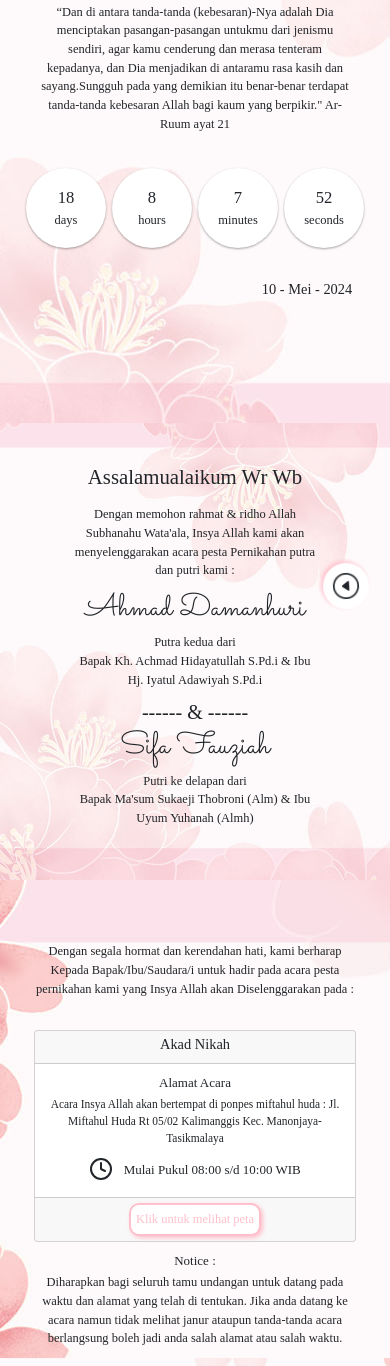
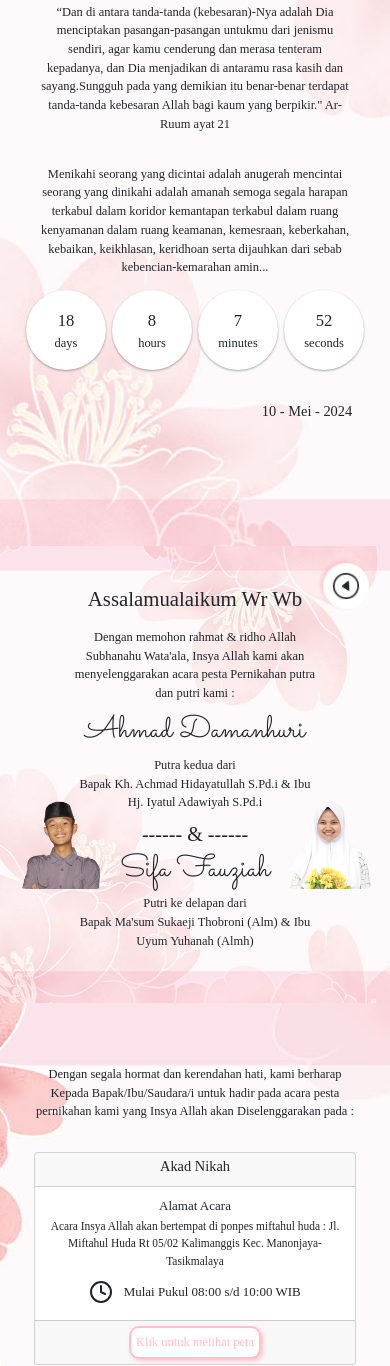
Before and after one commit to anggarun/invitation.github.io, a plain HTML site: page undangan/undangan.html in a window 390 px wide. Shown: the part 209-1575 px from the top of the page. Drawn offline with nearby package versions, Linux system fonts and the light colour scheme; a script that the page names is missing; a web font is replaced by a local one.

Commit message:
tambah foto

```diff
--- a/undangan/style2.css
+++ b/undangan/style2.css
@@ -64,6 +64,22 @@ p {
   z-index: -1;
   background-position: center;
   background-size: cover;
+}
+
+.foto {
+  position: absolute;
+  width: 100vw;
+  padding: 3.5rem;
+  top: 38%;
+}
+.foto img {
+  width: 230px;
+  border-top-right-radius: 50% !important;
+  border-top-left-radius: 50% !important;
+  border-bottom-right-radius: 10px !important;
+  border-bottom-left-radius: 10px !important;
+  /* border: 2px solid salmon; */
+  /* box-shadow: 0 0 5px purple !important; */
 }
 .informasi {
   position: relative;
@@ -157,6 +173,16 @@ h3 {
   font-size: 2.5rem;
 }
 /* media queryes */
+/* pc */
+@media (max-width: 1200px) {
+  .foto {
+    top: 47%;
+    padding: 2.5rem;
+  }
+  .foto img {
+    width: 170px;
+  }
+}
 
 /* laptop */
 @media (max-width: 992px) {
@@ -169,6 +195,13 @@ h3 {
   .simply-countdown > .simply-section {
     padding: 70px;
     margin: 10px;
+  }
+  .foto {
+    top: 45%;
+    padding: 2.5rem;
+  }
+  .foto img {
+    width: 130px;
   }
 }
 
@@ -184,6 +217,13 @@ h3 {
     padding: 60px;
     margin: 5px;
   }
+  .foto {
+    top: 51%;
+    padding: 2rem;
+  }
+  .foto img {
+    width: 110px;
+  }
 }
 
 /* mobile */
@@ -198,4 +238,11 @@ h3 {
     padding: 55px;
     margin: 3px;
   }
+  .foto {
+    top: 52%;
+    padding: 1.5rem;
+  }
+  .foto img {
+    width: 90px;
+  }
 }
--- a/undangan/undangan.html
+++ b/undangan/undangan.html
@@ -67,6 +67,14 @@
           <div class="col-10">
             <p class="mb-5">“Dan di antara tanda-tanda (kebesaran)-Nya adalah Dia menciptakan pasangan-pasangan untukmu dari jenismu sendiri, agar kamu cenderung dan merasa tenteram kepadanya, dan Dia menjadikan di antaramu rasa kasih dan sayang.Sungguh pada yang demikian itu benar-benar terdapat tanda-tanda kebesaran Allah bagi kaum yang berpikir."
               Ar-Ruum ayat 21</p>
+            <p>Menikahi seorang yang dicintai adalah anugerah
+              mencintai seorang yang dinikahi adalah amanah
+
+              semoga segala harapan terkabul dalam koridor kemantapan
+              terkabul dalam ruang kenyamanan
+              dalam ruang keamanan, kemesraan, keberkahan, kebaikan, keikhlasan, keridhoan
+              serta dijauhkan dari sebab kebencian-kemarahan
+              amin...</p>
           </div>
         </div>
 
@@ -76,6 +84,10 @@
         </div>
     </div>
     <div class="opening">
+      <div class="foto">
+        <img src="../img/idamtrans.png" data-aos="fade-right" class="rounded float-start" alt="...">
+        <img src="../img/sifatrans.png" data-aos="fade-left" class="rounded float-end" alt="...">
+      </div>
       <div class="row text-center d-flex justify-content-center align-items-center p-5">
         <div class="col-10">
           <div class="info p-3">
@@ -179,7 +191,7 @@
       <div class="row d-flex justify-content-center align-items-center pt-5">
         <div class="col-10">
           <div class="footer">
-            <h3 class="sosmed" align="center">Follow Us @idam <span>: <a href="https://www.instagram.com/damanhuriee/"><i data-feather="instagram"></i></a><a href="https://web.facebook.com/damanhuri2008"><i data-feather="facebook"></i></a></span> <br><span style="margin-left: 102px;">@sifa <span class="sosmed">: <a href="https://www.instagram.com/ziefaelfauziah/"><i data-feather="instagram"></i></a><a href="https://web.facebook.com/profile.php?id=100068765504393"><i data-feather="facebook"></i></a></span></span></h3>
+            <h3 class="sosmed fs-3" align="center">Follow Us Ahmad Damanhuri <span>: <a href="https://www.instagram.com/damanhuriee/"><i data-feather="instagram"></i></a><a href="https://web.facebook.com/damanhuri2008"><i data-feather="facebook"></i></a></span> <br><span style="margin-left: 120px;">Sifa Fauziah<span class="sosmed"> : <a href="https://www.instagram.com/ziefaelfauziah/"><i data-feather="instagram"></i></a><a href="https://web.facebook.com/profile.php?id=100068765504393"><i data-feather="facebook"></i></a></span></span></h3>
           </div>
         </div>
       </div>
```
Also changed, not shown: img/idam.jpeg (added), img/idamtrans.png (added), img/sifa.jpeg (added), img/sifatrans.png (added).
